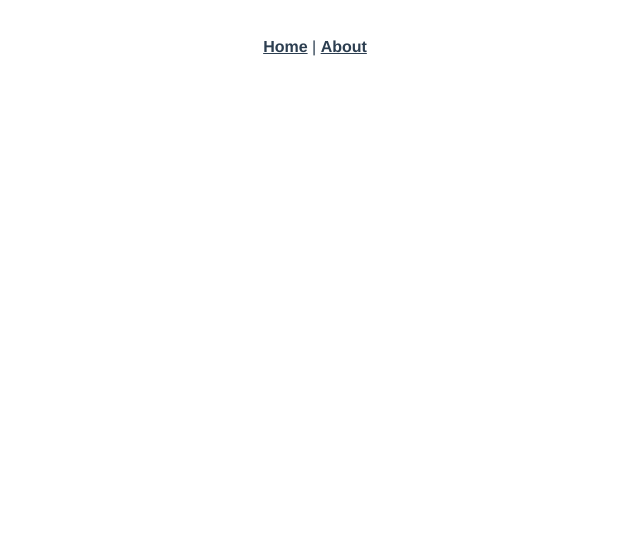
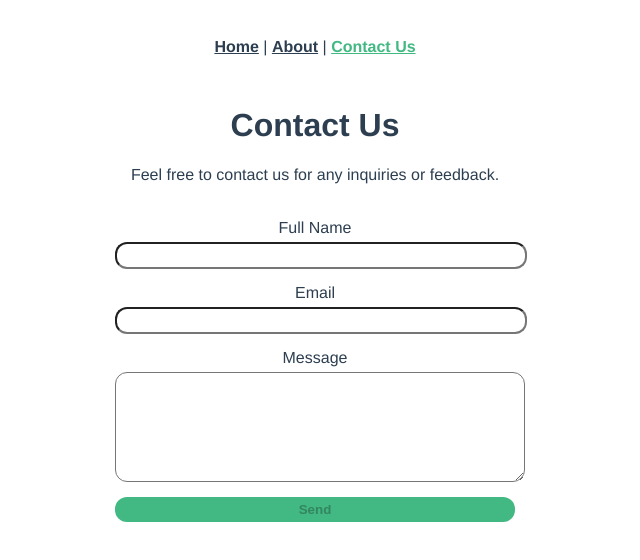
Before and after one commit to MariaTheresaAzzi/vuejs-proj, a Vue app: page /contact in a window 1280 px wide. Before the commit this address had no page. Shown: the top 560 px of the page, without its empty margins (325-965 px from the left). Built offline with nearby package versions, Linux system fonts and the light colour scheme.

Commit message:
added routing for app and the Ui for the pages

```diff
--- a/src/App.vue
+++ b/src/App.vue
@@ -1,7 +1,8 @@
 <template>
   <nav>
     <router-link to="/">Home</router-link> |
-    <router-link to="/about">About</router-link>
+    <router-link to="/about">About</router-link> |
+    <router-link to="/contact">Contact Us</router-link>
   </nav>
   <router-view/>
 </template>
--- a/src/router/index.js
+++ b/src/router/index.js
@@ -1,5 +1,7 @@
 import { createRouter, createWebHistory } from 'vue-router'
 import HomeView from '../views/HomeView.vue'
+import AboutView from '../views/AboutView.vue'
+import ContactView from '../views/ContactView.vue' // Update this line to use lowercase .vue extension
 
 const routes = [
   {
@@ -10,10 +12,12 @@ const routes = [
   {
     path: '/about',
     name: 'about',
-    // route level code-splitting
-    // this generates a separate chunk (about.[hash].js) for this route
-    // which is lazy-loaded when the route is visited.
-    component: () => import(/* webpackChunkName: "about" */ '../views/AboutView.vue')
+    component: AboutView
+  },
+  {
+    path: '/contact',
+    name: 'contact',
+    component: ContactView // Update this line to use lowercase .vue extension
   }
 ]
 
--- a/src/views/AboutView.vue
+++ b/src/views/AboutView.vue
@@ -1,5 +1,26 @@
 <template>
   <div class="about">
     <h1>This is an about page</h1>
+    <div class="flex-row">
+    <img alt="Vue logo" src="../assets/logo.png">
+    <p>
+      Lorem ipsum dolor sit amet, consectetur adipiscing elit, sed do eiusmod
+      tempor incididunt ut labore et dolore magna aliqua. Ut enim ad minim
+      veniam, quis nostrud exercitation ullamco laboris nisi ut aliquip ex ea
+      commodo consequat. Duis aute irure dolor in reprehenderit in voluptate
+      velit esse cillum dolore eu fugiat nulla pariatur. Excepteur sint occaecat
+      cupidatat non proident, sunt in culpa qui officia deserunt mollit anim id
+      est laborum.
+    </p>
+  </div>
   </div>
 </template>
+
+<style>
+.flex-row {
+  display: flex;
+  flex-direction: row;
+  max-width: 800px;
+  margin: 0 auto;
+}
+</style>
--- /dev/null
+++ b/src/views/ContactView.vue
@@ -0,0 +1,71 @@
+<template>
+  <div class="contact">
+    <h1>Contact Us</h1>
+    <p>Feel free to contact us for any inquiries or feedback.</p>
+    <form class="flex">
+      <label>Full Name</label>
+      <input type="text" v-model="fullName" />
+
+      <label>Email</label>
+      <input type="email" v-model="email" />
+
+      <label>Message</label>
+      <textarea type="text" v-model="message"></textarea>
+
+      <button :disabled="isButtonDisabled">Send</button>
+    </form>
+  </div>
+</template>
+
+<script>
+export default {
+  data() {
+    return {
+      fullName: '',
+      email: '',
+      message: ''
+    };
+  },
+  computed: {
+    isButtonDisabled() {
+      return !this.fullName || !this.email || !this.message;
+    }
+  }
+};
+</script>
+
+<style scoped>
+.flex {
+  display: flex;
+  flex-direction: column;
+  max-width: 400px;
+  margin: 0 auto;
+}
+
+label {
+  margin-bottom: 5px;
+}
+
+input, textarea {
+  margin-bottom: 15px;
+  width: 100%;
+  padding: 4px;
+  border-radius: 12px;
+}
+
+p {
+  margin-bottom: 35px;
+}
+
+textarea {
+  height: 100px;
+}
+
+button {
+  background-color: #42b983;
+  padding: 5px;
+  border: 0px;
+  border-radius: 12px;
+  font-weight: 700;
+}
+</style>
```
